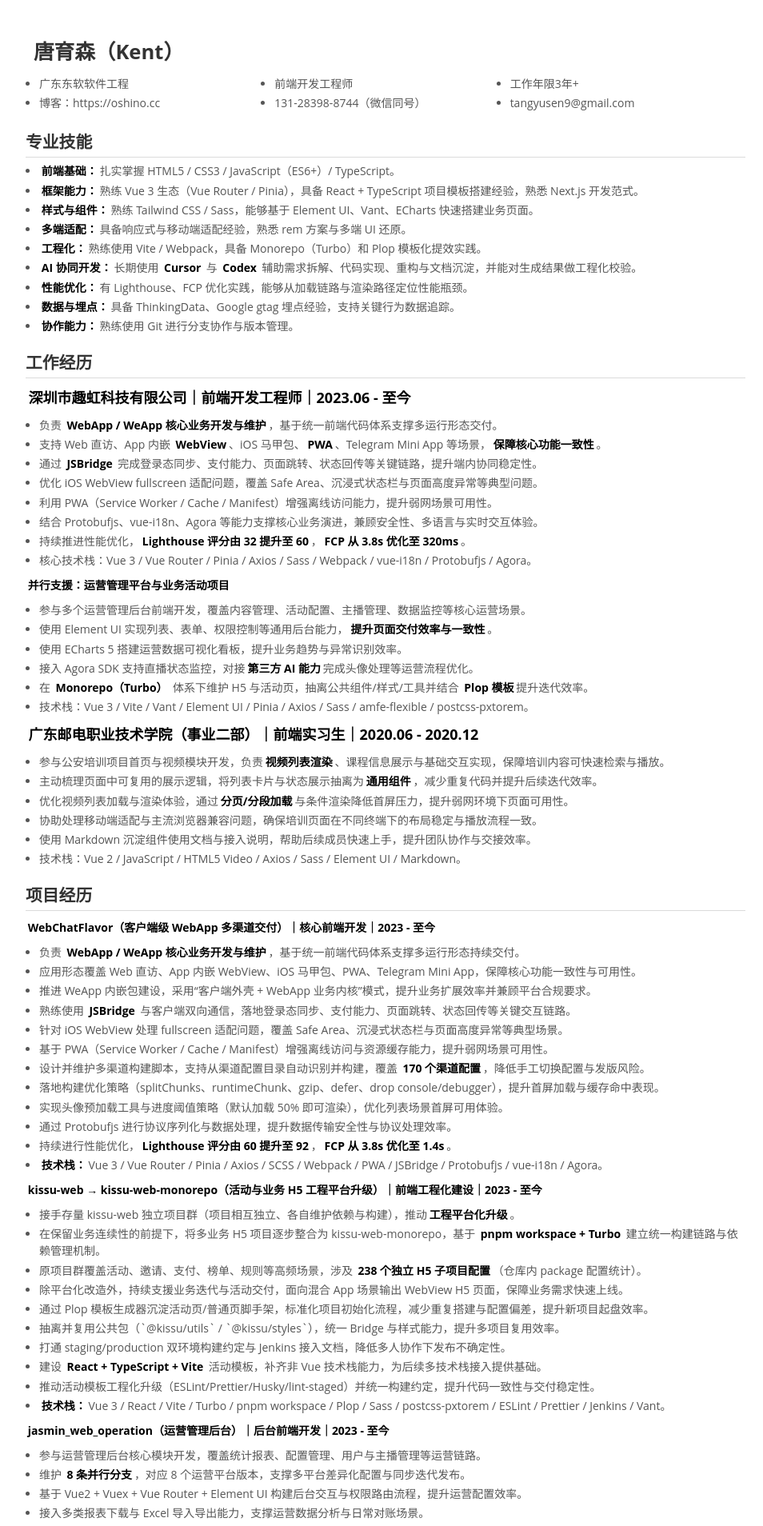
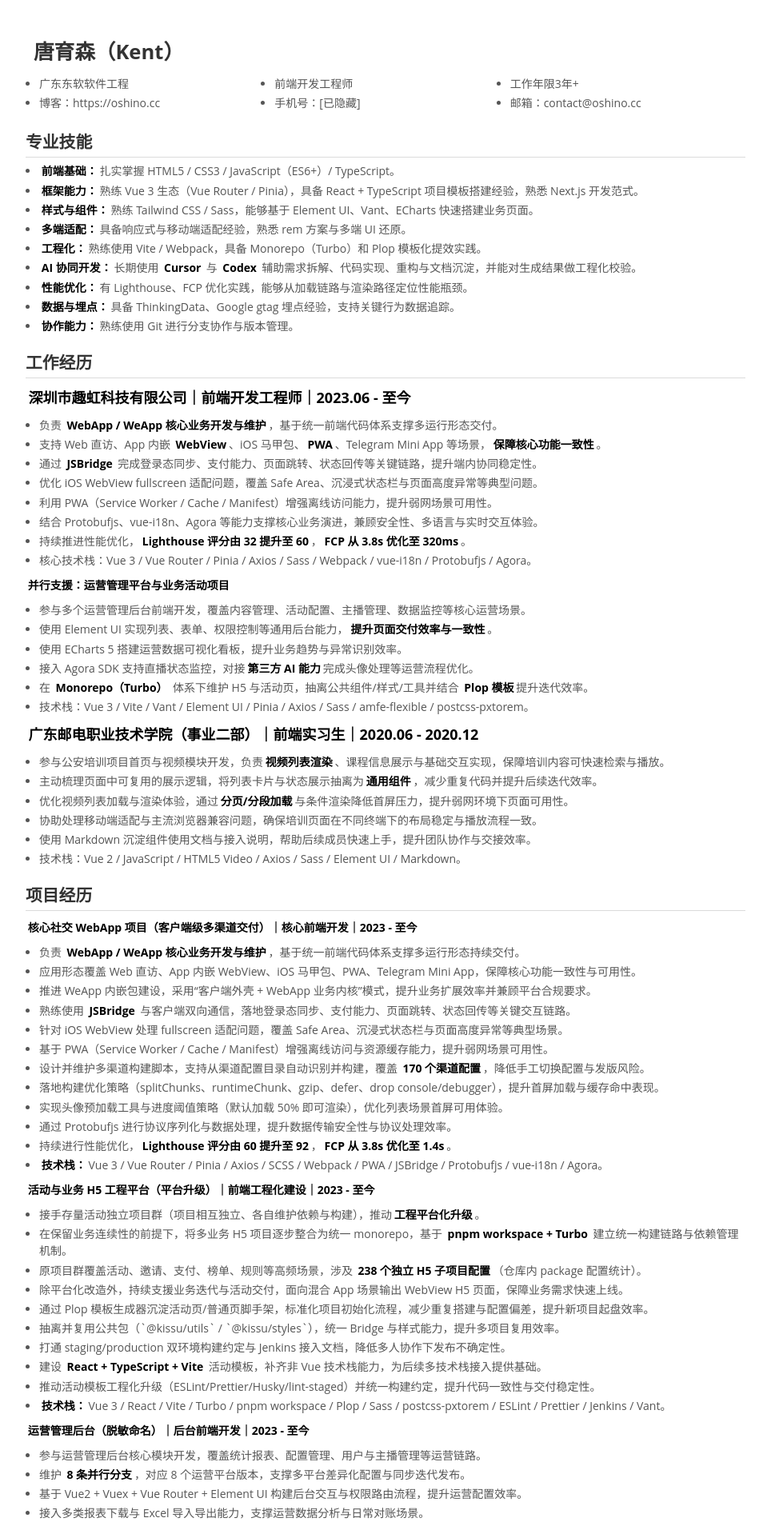
Before and after one commit to ooooshino/ooooshino.github.io, a Vue app: page / in a window 1280 px wide. Shown: the top 1908 px of the page at 80% size, without its empty margins (158-1112 px from the left). Built offline with nearby package versions, Linux system fonts and the light colour scheme.

Commit message:
chore(简历): 脱敏公开仓个人信息

```diff
--- a/src/components/SoftwareExperience.vue
+++ b/src/components/SoftwareExperience.vue
@@ -2,7 +2,7 @@
   <section>
     <h2>项目经历</h2>
 
-    <p><strong>WebChatFlavor（客户端级 WebApp 多渠道交付）｜核心前端开发｜2023 - 至今</strong></p>
+    <p><strong>核心社交 WebApp 项目（客户端级多渠道交付）｜核心前端开发｜2023 - 至今</strong></p>
     <ul>
       <li>负责 <strong>WebApp / WeApp 核心业务开发与维护</strong>，基于统一前端代码体系支撑多运行形态持续交付。</li>
       <li>
@@ -22,11 +22,11 @@
       <li><strong>技术栈：</strong>Vue 3 / Vue Router / Pinia / Axios / SCSS / Webpack / PWA / JSBridge / Protobufjs / vue-i18n / Agora。</li>
     </ul>
 
-    <p><strong>kissu-web → kissu-web-monorepo（活动与业务 H5 工程平台升级）｜前端工程化建设｜2023 - 至今</strong></p>
+    <p><strong>活动与业务 H5 工程平台（平台升级）｜前端工程化建设｜2023 - 至今</strong></p>
     <ul>
-      <li>接手存量 kissu-web 独立项目群（项目相互独立、各自维护依赖与构建），推动<strong>工程平台化升级</strong>。</li>
+      <li>接手存量活动独立项目群（项目相互独立、各自维护依赖与构建），推动<strong>工程平台化升级</strong>。</li>
       <li>
-        在保留业务连续性的前提下，将多业务 H5 项目逐步整合为 kissu-web-monorepo，基于 <strong>pnpm workspace + Turbo</strong> 建立统一构建链路与依赖管理机制。
+        在保留业务连续性的前提下，将多业务 H5 项目逐步整合为统一 monorepo，基于 <strong>pnpm workspace + Turbo</strong> 建立统一构建链路与依赖管理机制。
       </li>
       <li>
         原项目群覆盖活动、邀请、支付、榜单、规则等高频场景，涉及 <strong>238 个独立 H5 子项目配置</strong>（仓库内 package 配置统计）。
@@ -44,7 +44,7 @@
       <li><strong>技术栈：</strong>Vue 3 / React / Vite / Turbo / pnpm workspace / Plop / Sass / postcss-pxtorem / ESLint / Prettier / Jenkins / Vant。</li>
     </ul>
 
-    <p><strong>jasmin_web_operation（运营管理后台）｜后台前端开发｜2023 - 至今</strong></p>
+    <p><strong>运营管理后台（脱敏命名）｜后台前端开发｜2023 - 至今</strong></p>
     <ul>
       <li>参与运营管理后台核心模块开发，覆盖统计报表、配置管理、用户与主播管理等运营链路。</li>
       <li>维护 <strong>8 条并行分支</strong>，对应 8 个运营平台版本，支撑多平台差异化配置与同步迭代发布。</li>
--- a/src/components/UserInfo.vue
+++ b/src/components/UserInfo.vue
@@ -7,8 +7,8 @@
         <li class="w-full md:w-1/3 md:pr-2 break-words box-border">前端开发工程师</li>
         <li class="w-full md:w-1/3 md:pr-2 break-words box-border">工作年限3年+</li>
         <li class="w-full md:w-1/3 md:pr-2 break-words box-border">博客：https://oshino.cc</li>
-        <li class="w-full md:w-1/3 md:pr-2 break-words box-border">131-28398-8744（微信同号）</li>
-        <li class="w-full md:w-1/3 md:pr-2 break-words box-border">tangyusen9@gmail.com</li>
+        <li class="w-full md:w-1/3 md:pr-2 break-words box-border">手机号：[已隐藏]</li>
+        <li class="w-full md:w-1/3 md:pr-2 break-words box-border">邮箱：contact@oshino.cc</li>
       </ul>
     </div>
   </section>
```
